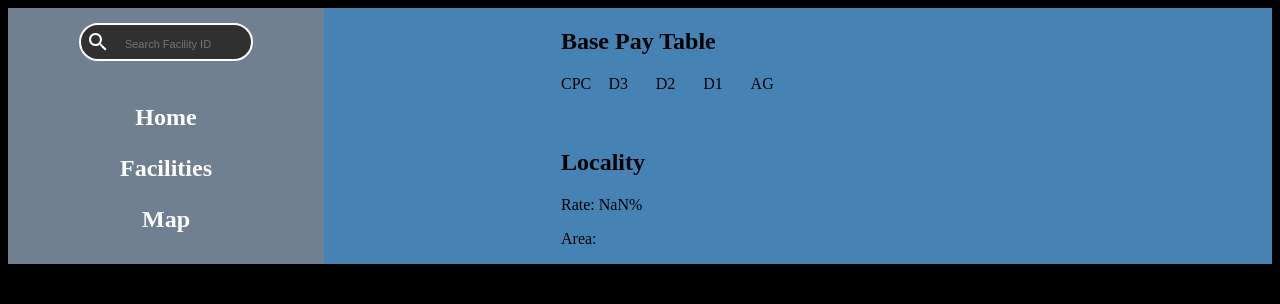
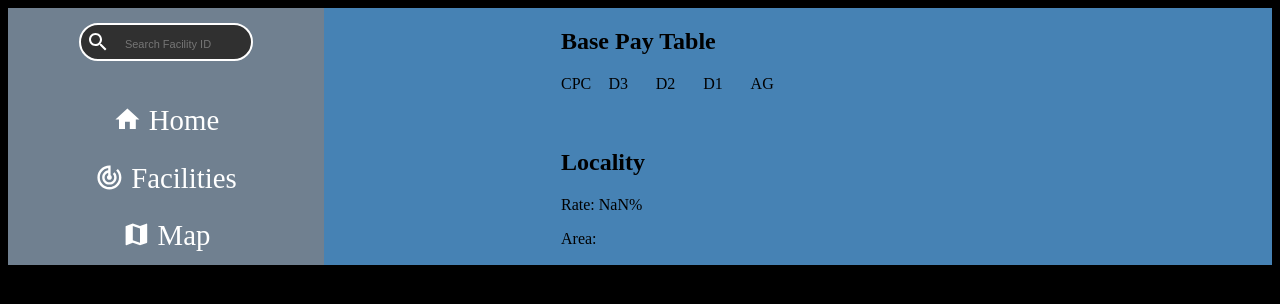
Before and after one commit to mj0730/next-fac-info, a Next.js app: page / in a window 1280 px wide. Shown: the top 304 px of the page. Built offline with nearby package versions, Linux system fonts and the light colour scheme.

Commit message:
link styling

```diff
--- a/components/PageLinks.jsx
+++ b/components/PageLinks.jsx
@@ -1,14 +1,20 @@
 import React from 'react';
 import Link from 'next/link';
+
+import HomeIcon from '@material-ui/icons/Home';
+import TrackChangesIcon from '@material-ui/icons/TrackChanges';
+import MapIcon from '@material-ui/icons/Map';
 
 const PageLinks = (props) => {
 
   return (
-    <div id="page-links">
-      <Link href="/"><a>Home</a></Link>
-      <Link href="/facilities"><a>Facilities</a></Link>
-      <Link href="/map"><a>Map</a></Link>
-    </div>
+    <nav id="page-links">
+      <ul>
+        <li><Link href="/"><a><span><HomeIcon/> Home</span></a></Link></li>
+        <li> <Link href="/facilities"><a><TrackChangesIcon/> Facilities</a></Link></li>
+        <li><Link href="/map"><a><MapIcon/> Map</a></Link></li>
+      </ul>
+    </nav>
   )
 }
 
--- a/styles.css
+++ b/styles.css
@@ -52,21 +52,35 @@ input#facId {
   margin-top: 1em;
 }
 
-#page-links a {
+#page-links ul {
+  margin: 0;
+  padding: 0;
+  list-style-type: none;
+}
+
+#page-links ul li {
+  font-family: 'garamound';
+  font-size: 1.8em;
+  text-align: center;
+  line-height: 2;
+  position: relative;
+}
+
+#page-links ul li a {
   display: block;
-  margin: 0 auto;
-  padding: 12px 0;
-  font-family: 'garamound';
-  font-size: 1.5em;
-  text-align: center;
   text-decoration: none;
-  font-weight: bold;
   color: #FFF;
 }
 
-#page-links a:hover {
-  text-shadow: 0px 0px 2px antiquewhite;
+#page-links ul li a:hover {
+  text-shadow: 0px 0px 2px #14518a;
   background-color: rgba(0, 0, 70, 0.3);
+}
+
+#page-links ul li svg {
+  font-size: inherit;
+  position: relative;
+  top: 4px;
 }
 /* Main page layout: 2 columns */
 .index-grid-container {
```
